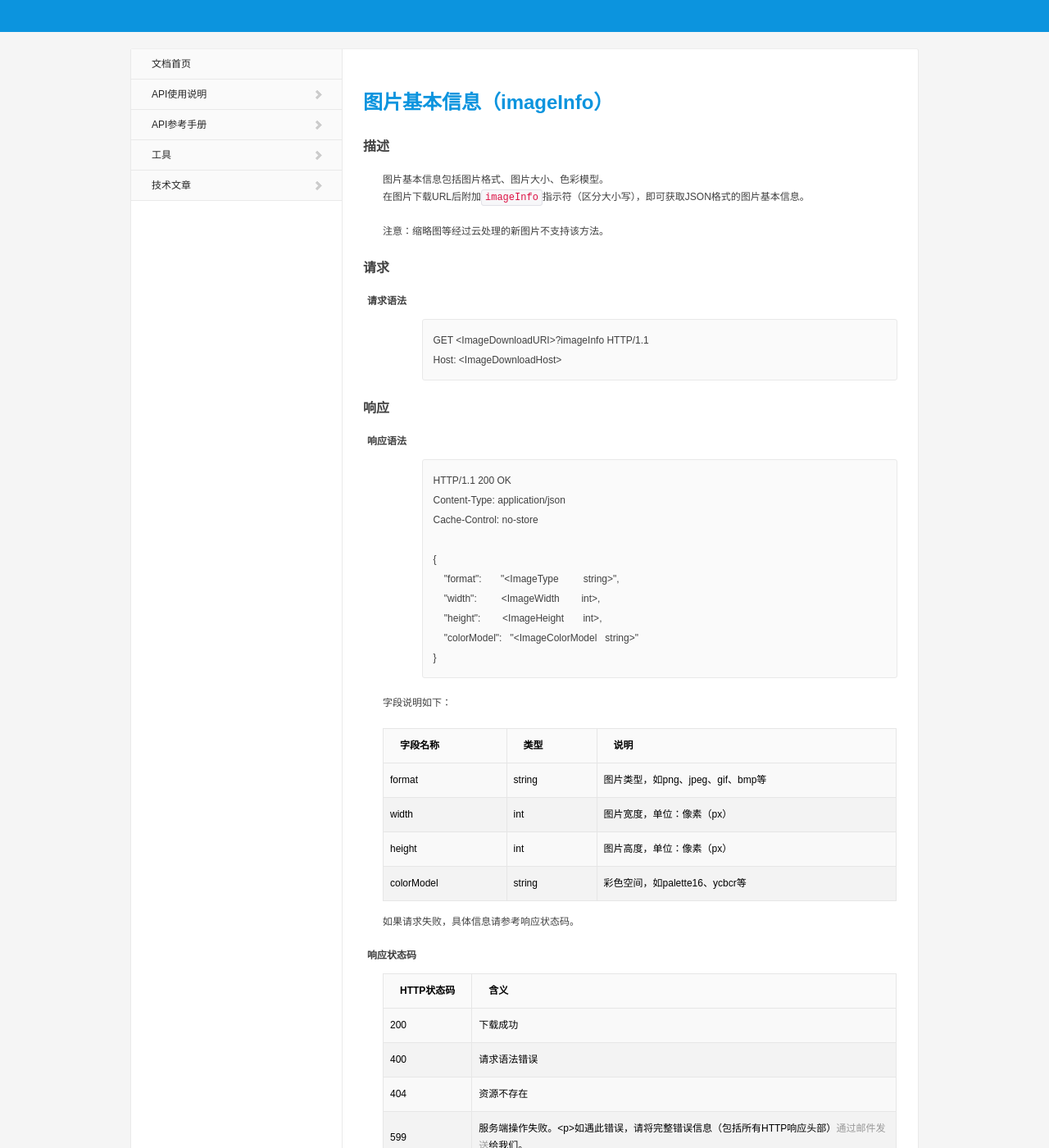
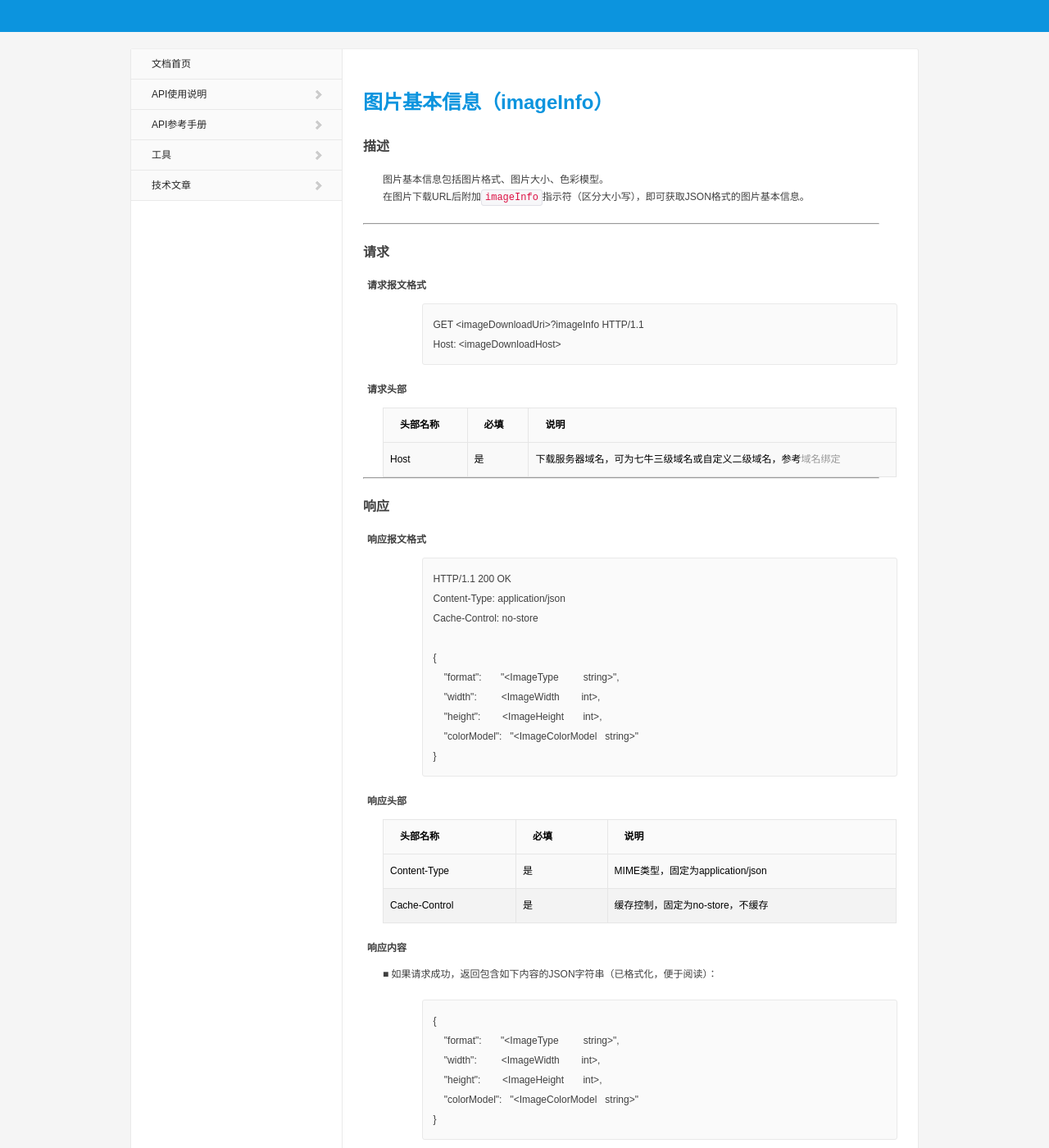
Before and after one commit to qiniu/docs.qiniu.com, a Jekyll site: the page built from docs/v6/api/reference/fop/image/imageinfo.markdown, in a window 1280 px wide and 1400 px high. Shown: the whole window at 82% size. Built offline with Jekyll 4.4.1, drawn with Linux system fonts in a browser that asks for light colours; nearby versions of some CDN libraries; library files that are not in the unit come from our copies; some of the changed text lies outside the part shown.

Commit message:
Refine imageinfo.markdown.

````diff
--- a/docs/v6/api/reference/fop/image/imageinfo.markdown
+++ b/docs/v6/api/reference/fop/image/imageinfo.markdown
@@ -7,30 +7,39 @@ order: 173
 <a name="imageInfo"></a>
 # 图片基本信息（imageInfo）
 
-<a name="description"></a>
+<a name="imageInfo-description"></a>
 ## 描述
 
 图片基本信息包括图片格式、图片大小、色彩模型。
 在图片下载URL后附加`imageInfo`指示符（区分大小写），即可获取JSON格式的图片基本信息。
 
-注意：缩略图等经过云处理的新图片不支持该方法。
+---
 
-<a name="request"></a>
+<a name="imageInfo-request"></a>
 ## 请求
 
-<a name="request-syntax"></a>
-### 请求语法
+<a name="imageInfo-request-syntax"></a>
+### 请求报文格式
 
 ```
-GET <ImageDownloadURI>?imageInfo HTTP/1.1
-Host: <ImageDownloadHost>
+GET <imageDownloadUri>?imageInfo HTTP/1.1
+Host: <imageDownloadHost>
 ```
 
-<a name="response"></a>
+<a name="imageInfo-request-header"></a>
+### 请求头部
+
+头部名称       | 必填 | 说明
+:------------- | :--- | :------------------------------------------
+Host           | 是   | 下载服务器域名，可为七牛三级域名或自定义二级域名，参考[域名绑定][cnameBindingHref]
+
+---
+
+<a name="imageInfo-response"></a>
 ## 响应
 
-<a name="response-syntax"></a>
-### 响应语法
+<a name="imageInfo-response-syntax"></a>
+### 响应报文格式
 
 ```
 HTTP/1.1 200 OK
@@ -45,48 +54,94 @@ Cache-Control: no-store
 }
 ```
 
-字段说明如下：
+<a name="imageInfo-response-header"></a>
+### 响应头部
 
-字段名称       | 类型   | 说明
+头部名称       | 必填 | 说明
+:------------- | :--- | :------------------------------------------
+Content-Type   | 是   | MIME类型，固定为application/json
+Cache-Control  | 是   | 缓存控制，固定为no-store，不缓存
+
+<a name="imageInfo-response-content"></a>
+### 响应内容
+
+■ 如果请求成功，返回包含如下内容的JSON字符串（已格式化，便于阅读）：
+
+```
+{
+    "format":       "<ImageType         string>",
+    "width":         <ImageWidth        int>,
+    "height":        <ImageHeight       int>,
+    "colorModel":   "<ImageColorModel   string>"
+}
+```
+
+字段名称       | 必填   | 说明
 :------------- | :----- | :------------------------------
-format         | string | 图片类型，如png、jpeg、gif、bmp等
-width          | int    | 图片宽度，单位：像素（px）
-height         | int    | 图片高度，单位：像素（px）
-colorModel     | string | 彩色空间，如palette16、ycbcr等
+format         | 是     | 图片类型，如png、jpeg、gif、bmp等
+width          | 是     | 图片宽度，单位：像素（px）
+height         | 是     | 图片高度，单位：像素（px）
+colorModel     | 是     | 彩色空间，如palette16、ycbcr等
 
-如果请求失败，具体信息请参考响应状态码。
+■ 如果请求失败，返回包含如下内容的JSON字符串（已格式化，便于阅读）：
 
-<a name="response-code"></a>
+```
+{
+	"code":     <httpCode  int>,
+    "error":   "<errMsg    string>",
+}
+```
+
+字段名称     | 必填 | 说明
+:----------- | :--- | :--------------------------------------------------------------------
+`<httpCode>` | 是   | HTTP状态码，请参考[响应状态](#imageInfo-response-status)
+`<errMsg>`   | 是   | 与HTTP状态码对应的消息文本
+
+<a name="imageInfo-response-code"></a>
 ### 响应状态码
 
 HTTP状态码 | 含义
 :--------- | :--------------------------
 200        | 下载成功
-400	       | 请求语法错误
+400	       | 请求报文格式错误
 404        | 资源不存在
 599	       | 服务端操作失败。<p>如遇此错误，请将完整错误信息（包括所有HTTP响应头部）[通过邮件发送][sendBugReportHref]给我们。
 
-<a name="sample"></a>
+---
+
+<a name="imageInfo-remarks"></a>
+## 附注
+
+- 缩略图等经过云处理的新图片不支持该方法。
+
+---
+
+<a name="imageInfo-samples"></a>
 ## 示例
 
-<a name="sample-exif"></a>
-### 获取图片基本信息
+1. 获取图片基本信息：
 
-在Web浏览器中输入以下图片地址：
+	在Web浏览器中输入以下图片地址
 
-```
-http://qiniuphotos.qiniudn.com/gogopher.jpg?imageInfo
-```
+	```
+    http://qiniuphotos.qiniudn.com/gogopher.jpg?imageInfo
+	```
 
-返回结果（内容经过格式化以便阅读）：
+	返回结果（内容经过格式化以便阅读）
 
-```
-{
-    "format":       "jpeg",
-    "width":        640,
-    "height":       427,
-    "colorModel":   "ycbcr"
-}
-```
+	```
+    {
+        "format":       "jpeg",
+        "width":        640,
+        "height":       427,
+        "colorModel":   "ycbcr"
+    }
+	```
+
+<a name="imageInfo-internal-resources"></a>
+## 内部参考资源
+
+- [域名绑定][cnameBindingHref]
 
 [sendBugReportHref]:            mailto:support@qiniu.com?subject=599错误日志     "发送错误报告"
+[cnameBindingHref]:             ../../../overview/service/cname-binding.html     "域名绑定"
````
